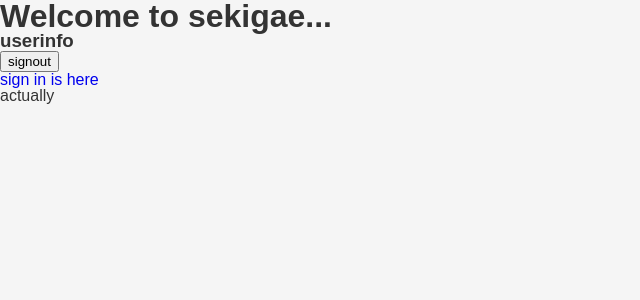
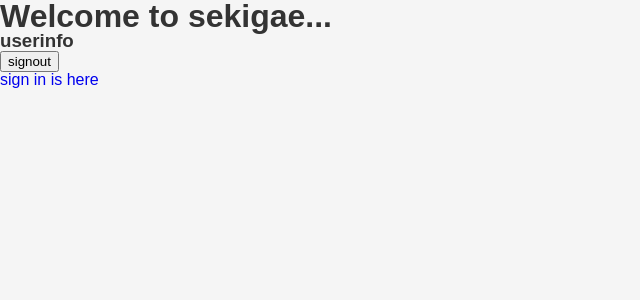
Before and after one commit to youngeek-0410/SekigaeService, a Django app: page /temp-index in a window 1280 px wide. Shown: the top 300 px of the page, without its empty margins (0-640 px from the left). Run offline with Django 3.2, Linux system fonts and the light colour scheme; some libraries are stand-ins or nearby versions.

Commit message:
delete unneed code #4

```diff
--- a/django/templates/session/temp-index.html
+++ b/django/templates/session/temp-index.html
@@ -23,11 +23,6 @@
 <div id="isntLogined">
     <a href="{% url 'session:signin' %}">sign in is here</a>
 </div>
-
-<p>actually</p>
-<p>{{user.username}}</p>
-<p>{{user.email}}</p>
-
 
 <!-- Firebase App (the core Firebase SDK) is always required and must be listed first -->
 <script src="https://www.gstatic.com/firebasejs/8.7.1/firebase-app.js"></script>
```
